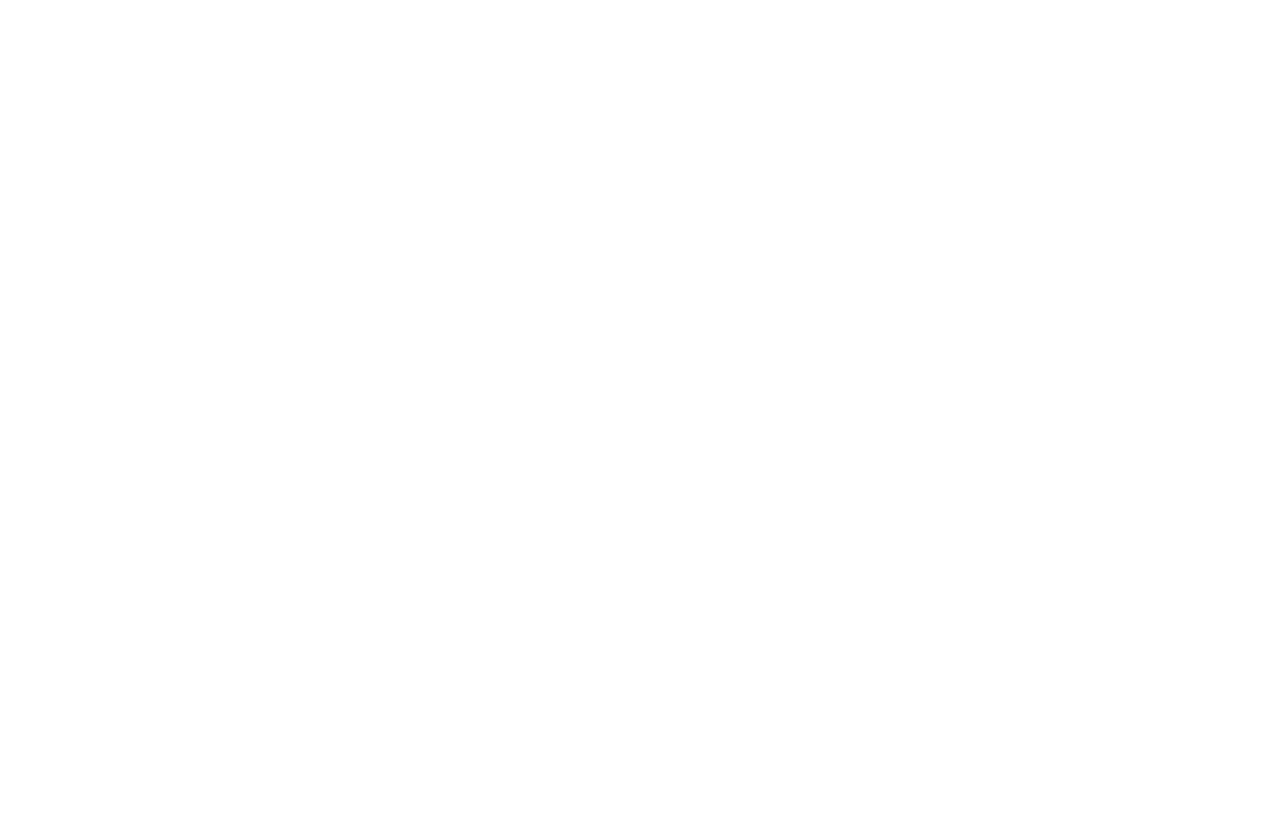
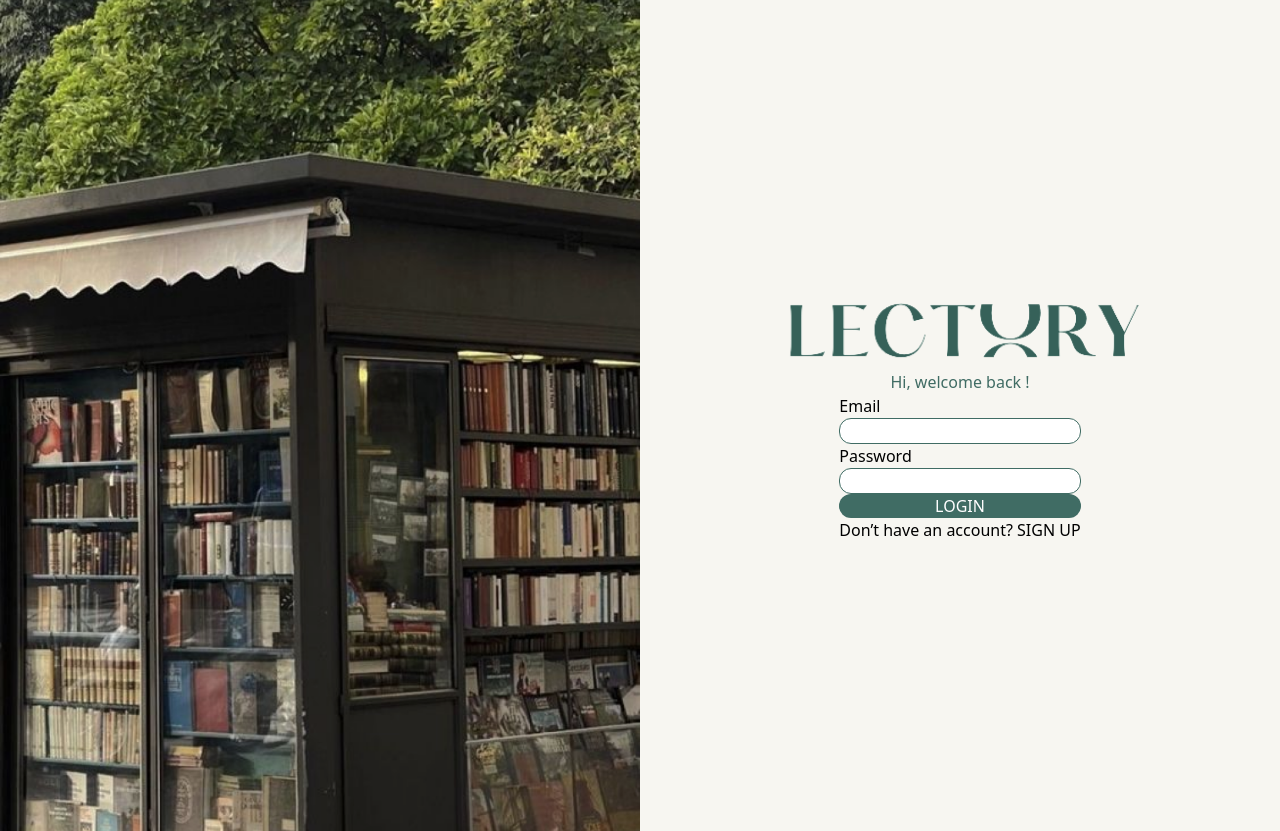
Before and after one commit to wannasafah/Lectury, a React (Vite) app: page /login in a window 1280 px wide. Before the commit this address had no page. Before the commit the page ends 800 px from the top, so only its background shows below. Built offline with nearby package versions, Linux system fonts and the light colour scheme.

Commit message:
Add Loginpage

```diff
--- a/src/App.jsx
+++ b/src/App.jsx
@@ -1,11 +1,14 @@
 import React from 'react'
+import {BrowserRouter, Route, Routes} from 'react-router-dom'
 import Home from './screen/Home'
-import {BrowserRouter, Route, Routes} from 'react-router-dom'
+import Login from './screen/Login'
+
 function App() {
   return (
     <BrowserRouter>
       <Routes>
         <Route path='/' element={<Home />} />
+        <Route path='/login' element={<Login />} />
       </Routes>
     </BrowserRouter>
   )
--- /dev/null
+++ b/src/screen/Login.jsx
@@ -0,0 +1,49 @@
+import React from "react";
+import Bookimg from "../assets/image/book-login.png";
+import Logo from "../assets/image/logo-darkgreen.png";
+
+function Login() {
+  return (
+    <div className=" flex bg-[#F7F6F1]">
+      {/* left side */}
+      <div className="w-full">
+        {/* img book */}
+        <img src={Bookimg} alt="" />
+      </div>
+
+      {/* right side */}
+      <div className=" w-full flex flex-col justify-center items-center">
+        {/* Logo */}
+        <img src={Logo} alt="" />
+        <p className=" text-[#406C64]">Hi, welcome back !</p>
+
+        {/* input */}
+        <div className=" flex flex-col">
+          {/* email */}
+          <p>Email</p>
+          <input type="text" className=" border border-[#406C64] rounded-xl" />
+
+          {/* password */}
+          <p>Password</p>
+          <input
+            type="password"
+            className=" border border-[#406C64] rounded-xl"
+          />
+
+          {/* button */}
+          <button className=" bg-[#406C64] rounded-xl text-[#ffff]">
+            LOGIN
+          </button>
+          <div>
+            <span>Don’t have an account? </span>
+            <a href="" to="">
+              SIGN UP
+            </a>
+          </div>
+        </div>
+      </div>
+    </div>
+  );
+}
+
+export default Login;
```
Also changed, not shown: src/assets/image/book-login.png (added), src/assets/image/logo-darkgreen.png (added).
